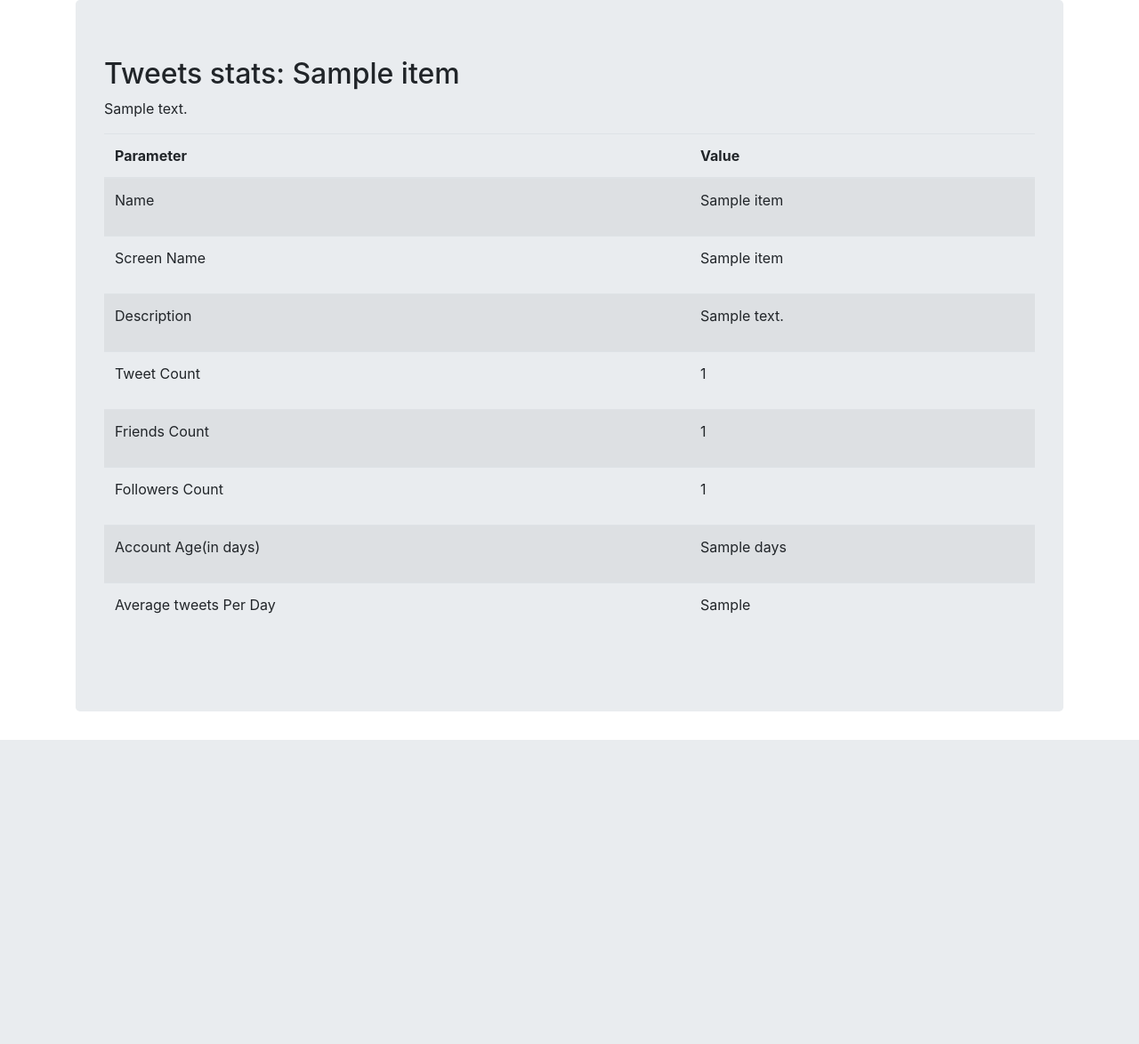
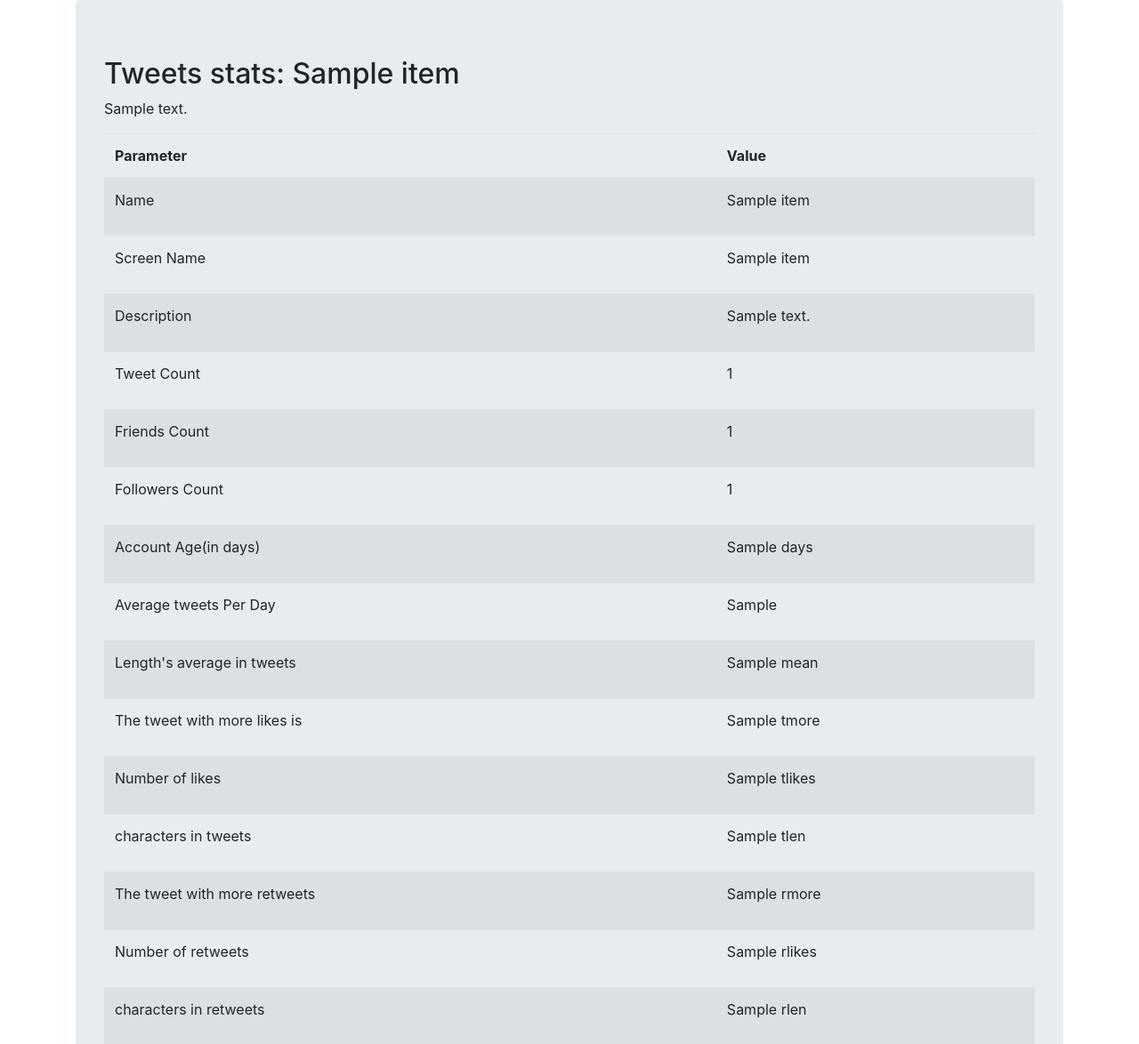
Before and after one commit to deepakjon31/pythonPractice, a Flask app: template twitter/templates/tweeter.html in a window 1280 px wide. Shown: the top 1174 px of the page at 89% size. Before the commit the page ends 832 px from the top, so only its background shows below. Run offline with Flask 2, Linux system fonts and the light colour scheme; the template is opened without the code that fills it: most values are stand-ins (such as "Sample title", 1, 10 or a date in 2020); parts of the project's set-up code (start-up, migrations or seed data) failed here and were passed over; some libraries are stand-ins or nearby versions.

Commit message:
Update tweeter.html

```diff
--- a/twitter/templates/tweeter.html
+++ b/twitter/templates/tweeter.html
@@ -5,44 +5,47 @@
     <p>{{detail}}</p>
     <table class="table table-striped">
       <thead>
-        <tr>
-          <th scope="col">Parameter</th>
-          <th scope="col">Value</th>
-        </tr>
+        <tr><th scope="col">Parameter</th><th scope="col">Value</th></tr>
       </thead>
         <tbody>
-        <tr>
-          <td><p>Name</p></td>
-          <td>{{item.name}}</td>
-        </tr>
-        <tr>
-          <td><p>Screen Name</p></td>
-          <td>{{item.screen_name}}</td>
-        </tr>
-        <tr>
-          <td><p>Description</p></td>
-          <td>{{item.description}}</td>
-        </tr>
-        <tr>
-          <td><p>Tweet Count</p></td>
-          <td>{{item.statuses_count}}</td>
-        </tr>
-        <tr>
-          <td><p>Friends Count</p></td>
-          <td>{{item.friends_count}}</td>
-        </tr>
-        <tr>
-          <td><p>Followers Count</p></td>
-          <td>{{item.followers_count}}</td>
-        </tr>
-        <tr>
-          <td><p>Account Age(in days)</p></td>
-          <td>{{days}}</td>
-        </tr>
-        <tr>
-          <td><p>Average tweets Per Day</p></td>
-          <td>{{tweet_per_day}}</td>
-        </tr>
+        <tr><td><p>Name</p></td><td>{{item.name}}</td></tr>
+        <tr><td><p>Screen Name</p></td><td><p>{{item.screen_name}}</p></td></tr>
+        <tr><td><p>Description</p></td><td><p>{{item.description}}</p></td></tr>
+        <tr><td><p>Tweet Count</p></td><td>{{item.statuses_count}}</td></tr>
+        <tr><td><p>Friends Count</p></td><td>{{item.friends_count}}</td></tr>
+        <tr><td><p>Followers Count</p></td><td>{{item.followers_count}}</td></tr>
+        <tr><td><p>Account Age(in days)</p></td><td>{{days}}</td></tr>
+        <tr><td><p>Average tweets Per Day</p></td><td>{{tweet_per_day}}</td></tr>
+        <tr><td><p>Length's average in tweets</p></td><td>{{mean}}</td></tr>
+        <tr><td><p>The tweet with more likes is</p></td><td><p>{{tmore}}</p></td></tr>
+        <tr><td><p>Number of likes</p></td><td>{{tlikes}}</td></tr>
+        <tr><td><p>characters in tweets</p></td><td>{{tlen}}</td></tr>
+        <tr><td><p>The tweet with more retweets</p></td><td><p>{{rmore}}</p></td></tr>
+        <tr><td><p>Number of retweets</p></td><td>{{rlikes}}</td></tr>
+        <tr><td><p>characters in retweets</p></td><td>{{rlen}}</td></tr>
+      </tbody>
+
+    </table>
+  <!--<div align="center">-->
+    <!--<h2>Tweets Length on Time Series</h2>-->
+    <!--<img src="">-->
+  <!--</div>-->
+  <div align="center">
+    <h2>Likes and Retweet on Time Series</h2>
+    <img src="{{ url_for('static', filename='images/time_series.png')}}" style="width:1000px;">
+  </div>
+   <div align="center">
+    <h2>Percentage of tweets per source</h2>
+    <img src="{{ url_for('static', filename='images/pie_chart.png')}}" style="width:1000px;height:600px;">
+  </div>
+  <table class="table table-striped">
+      <thead>
+        <tr><th scope="col">Tweets Type</th><th scope="col">Percentage</th></tr>
+      </thead>
+        <tbody>
+        <tr><td><p>Percentage of positive tweets</p></td><td>{{posp|safe}}</td></tr>
+        <tr><td><p>Percentage of neutral tweets</p></td><td><p>{{neup|safe}}</p></td></tr>
+        <tr><td><p>Percentage de negative tweets</p></td><td><p>{{negp|safe}}</p></td></tr>
       </tbody>
 
     </table>
```
